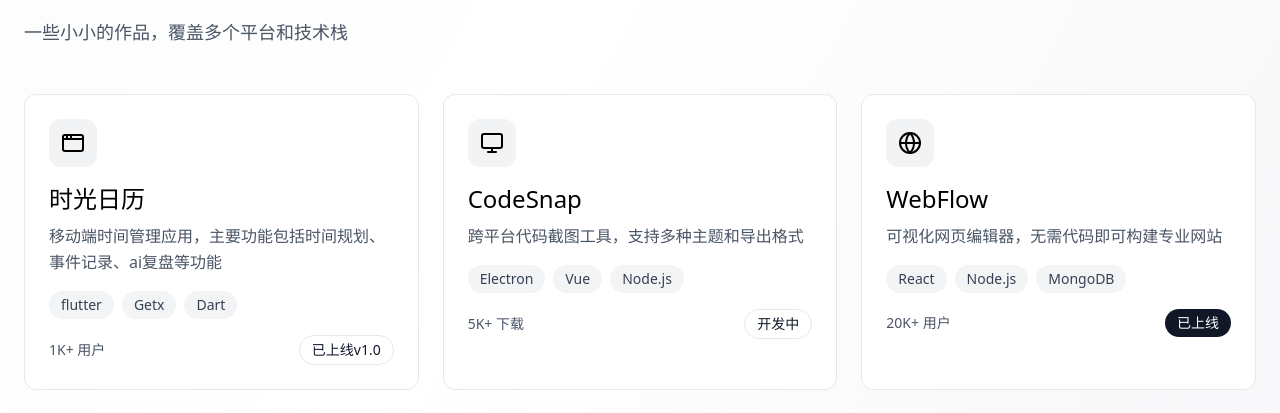
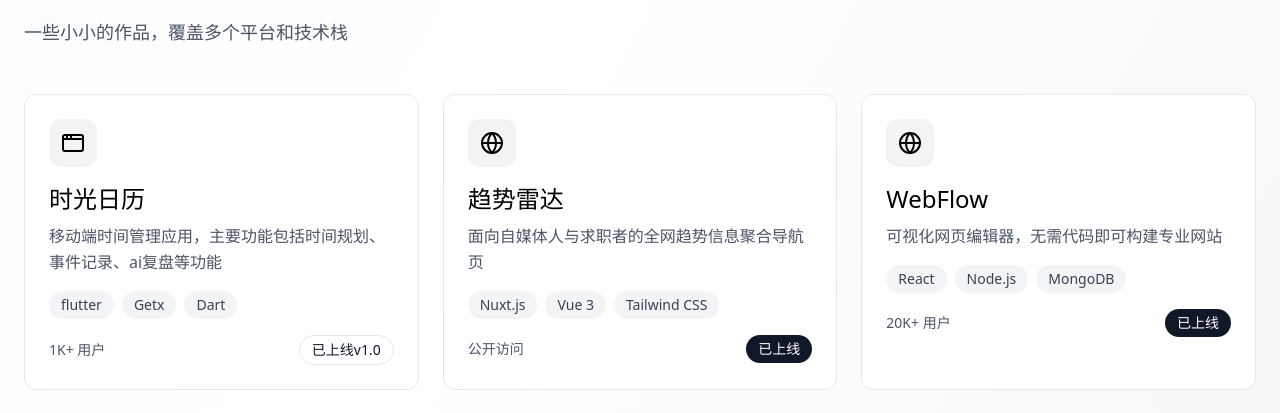
Before and after one commit to panic-3170/FollowMe, a Nuxt app: page / in a window 1280 px wide. Shown: the part 1262-1675 px from the top of the page. Built offline with nearby package versions, Linux system fonts and the light colour scheme; no server answers.

Commit message:
chore: 更新项目数据与部署配置
1. 替换原有CodeSnap项目为趋势雷达项目
2. 配置nuxt应用基础URL支持环境变量
3. 在CI部署中注入base URL环境变量

```diff
--- a/data/projects.ts
+++ b/data/projects.ts
@@ -43,29 +43,30 @@
     link: '#',
     github: 'https://github.com/panic-3170/date'
   },
-  {
-    id: 'codesnap',
-    name: 'CodeSnap',
-    icon: Monitor,
-    description: '跨平台代码截图工具，支持多种主题和导出格式',
-    tags: ['Electron', 'Vue', 'Node.js'],
-    status: '开发中',
-    users: '5K+ 下载',
-    fullDescription: 'CodeSnap 是一款专业的代码截图工具，为开发者提供美观、高质量的代码分享图片。支持30+种编程语言的语法高亮，多种主题风格，以及灵活的导出选项。',
+   {
+    id: 'trendradar',
+    name: '趋势雷达',
+    icon: Globe,
+    description: '面向自媒体人与求职者的全网趋势信息聚合导航页',
+    tags: ['Nuxt.js', 'Vue 3', 'Tailwind CSS'],
+    status: '已上线',
+    users: '公开访问',
+    fullDescription: '趋势雷达（TrendRadar）是一个轻量级的全网趋势信息聚合导航页，通过 7 大分类整合 30+ 精选站点，让用户每天 30 分钟内吃透全网趋势，告别在数十个平台之间来回跳转的低效。',
     features: [
-      '支持30+种编程语言的语法高亮',
-      '10+种精美主题，支持自定义主题',
-      '多种导出格式（PNG, SVG, PDF）',
-      '可调整窗口样式、字体和间距',
-      '快捷键操作，提升工作效率',
-      '代码片段管理和收藏功能'
+      '7 大分类聚合 30+ 精选站点（Reddit 生态、趋势监控、产品与技术、深度内容、数据分析、社媒聚合、中文聚合）',
+      '智能搜索，快速定位目标站点',
+      '一键收藏常用站点，搭建个人常用导航',
+      '深色模式，自动跟随系统主题',
+      '响应式设计，完美适配桌面与移动设备',
+      '中英文双语支持，自由切换'
     ],
     techStack: [
-      { category: '框架', items: ['Electron', 'Vue 3', 'Vite', 'Pinia'] },
-      { category: '核心功能', items: ['Highlight.js', 'html2canvas', 'FileSaver.js'] },
-      { category: '构建工具', items: ['TypeScript', 'SCSS', 'ESLint'] }
+      { category: '前端', items: ['Nuxt.js 3', 'Vue 3', 'Tailwind CSS'] },
+      { category: '部署', items: ['GitHub Pages'] },
+      { category: '分析', items: ['51.la', 'Google Analytics'] }
     ],
-    github: 'https://github.com/example/codesnap'
+    link: 'https://www.apppss.com',
+    github: 'https://github.com/panic-3170/TrendRadar'
   },
   {
     id: 'webflow',
--- a/nuxt.config.ts
+++ b/nuxt.config.ts
@@ -8,6 +8,7 @@
   },
   css: ['~/assets/css/main.css'],
   app: {
+    baseURL: process.env.NUXT_APP_BASE_URL || '/',
     head: {
       title: '王叔走都是上坡 · 独立开发者',
       htmlAttrs: { lang: 'zh-CN' },
```
